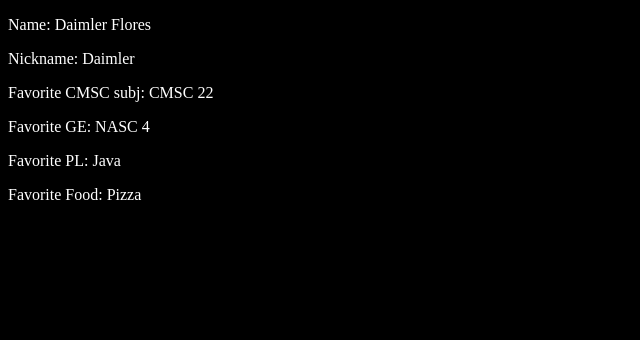
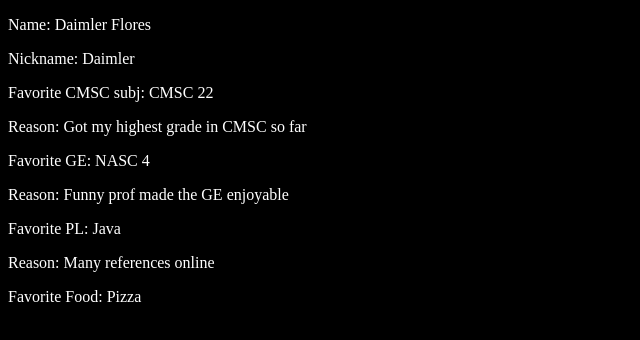
Before and after one commit to daimlerflores/daimlerflores.github.io, a plain HTML site: page index.html in a window 1280 px wide. Shown: the whole page, without its empty margins (0-640 px from the left). Drawn offline with Linux system fonts and the light colour scheme.

Commit message:
Update index.html

```diff
--- a/index.html
+++ b/index.html
@@ -15,8 +15,11 @@
   <p>Name: Daimler Flores</p>
   <p>Nickname: Daimler</p>
   <p>Favorite CMSC subj: CMSC 22 </p>
+  <p>Reason: Got my highest grade in CMSC so far</p>
   <p>Favorite GE: NASC 4</p>
+  <p>Reason: Funny prof made the GE enjoyable</p>
   <p>Favorite PL: Java</p>
+  <p>Reason: Many references online</p>
   <p>Favorite Food: Pizza</p>
 
 </body>
```
